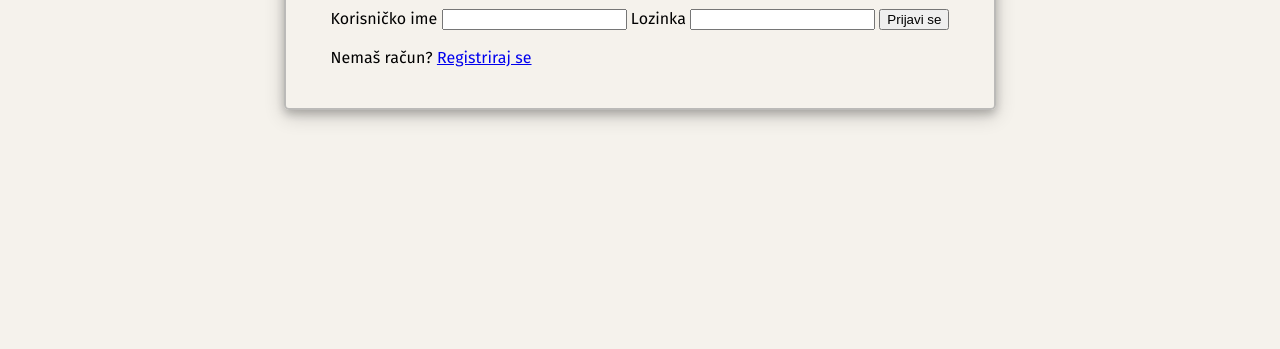
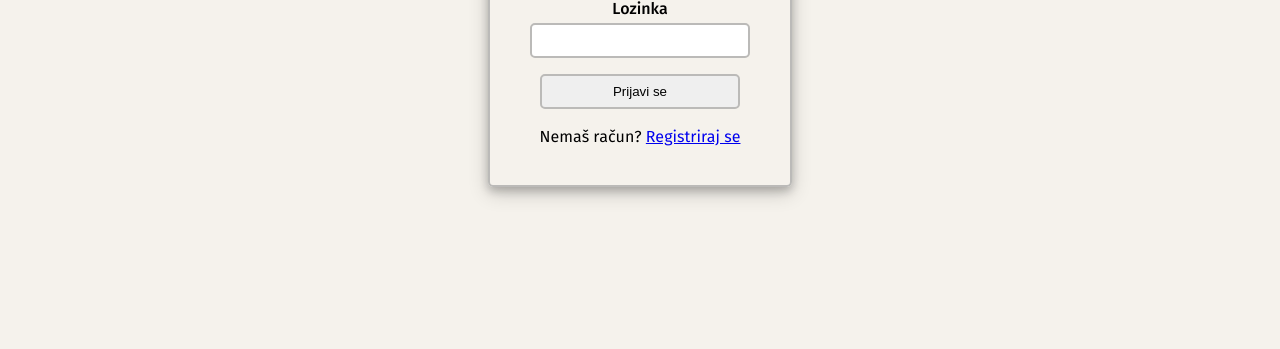
Before and after one commit to mihaelsegulja/supit-projekt, a plain HTML site: page views/login.html in a window 1280 px wide. Shown: the part 298-647 px from the top of the page. Drawn offline with Linux system fonts and the light colour scheme; a web font is replaced by a local one.

Commit message:
Add form styling

```diff
--- a/css/form.css
+++ b/css/form.css
@@ -1 +1,28 @@
-/* TODO: add form styling here */
+input, label {
+    display: block;
+}
+
+form {
+    display: flex;
+    flex-direction: column;
+    align-items: center;
+}
+
+label {
+    margin: 5px;
+    font-weight: 500;
+}
+
+input {
+    border: 2px solid var(--tertiary-color);
+    border-radius: 5px;
+    padding: 0.5rem;
+    width: 100%;
+}
+
+input[type=submit] {
+    margin-top: 1rem;
+}
+
+/* input[type=text], input[type=password] {
+} */
--- a/css/login.css
+++ b/css/login.css
@@ -2,7 +2,7 @@
 
 /* login form */
 .login-form {
-  padding: 2.5% 5%;
+  padding: 20px 50px;
   border-radius: 5px;
   border: 2px solid var(--tertiary-color);
   box-shadow: 0 4px 8px 0 #00000033, 0 6px 20px 0 #00000030;
--- a/views/login.html
+++ b/views/login.html
@@ -26,7 +26,7 @@
                 <label for="username">Korisničko ime</label>
                 <input type="text" id="username" required>
                 <label for="password">Lozinka</label>
-                <input type="text" id="password" required>
+                <input type="password" id="password" required>
                 <input type="submit" value="Prijavi se">
             </form>
             <p>Nemaš račun? <a href="#">Registriraj se</a></p>
```
